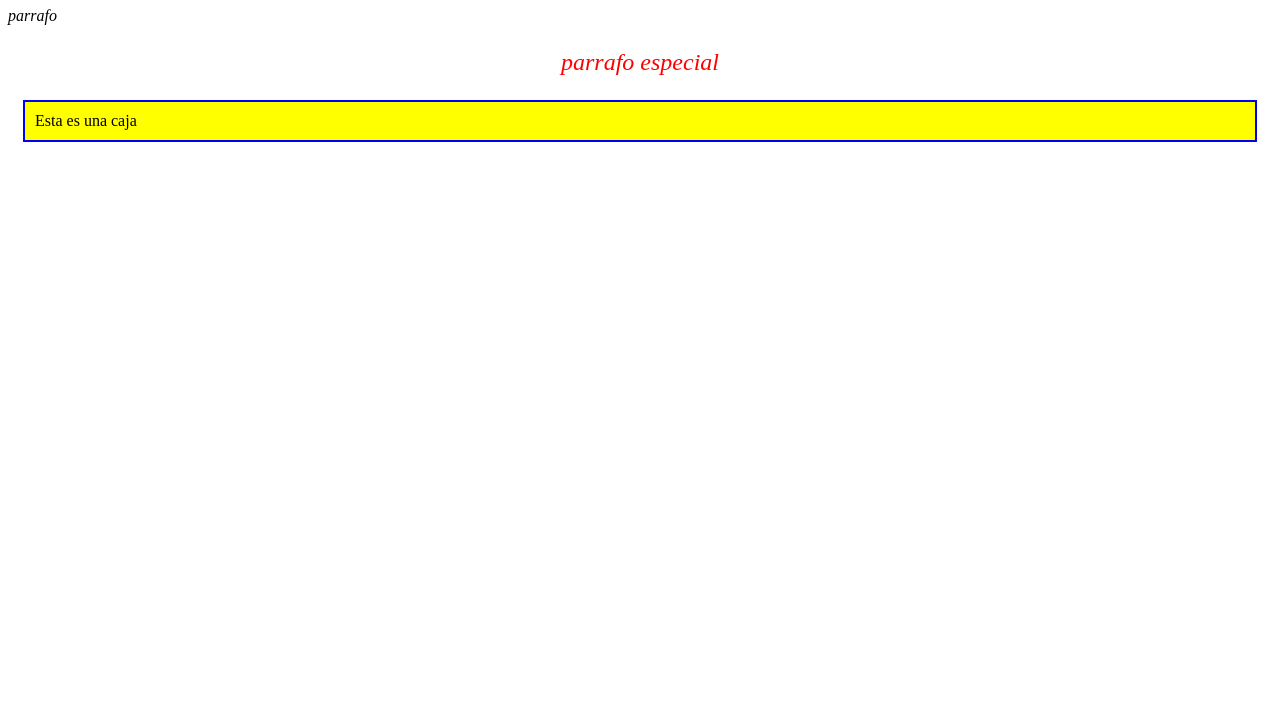
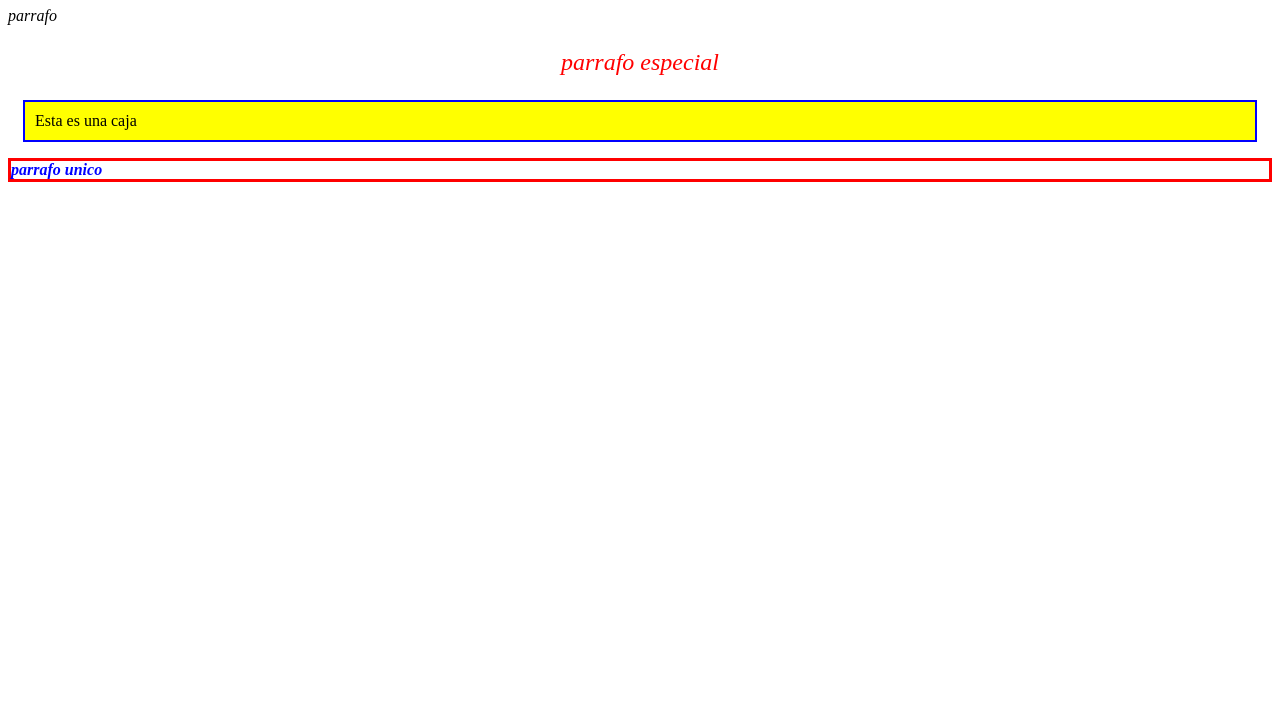
Before and after one commit to Marcelo-Flores-Solis/Laboratorio07, a plain HTML site: page index.html in a window 1280 px wide. Shown: the part 99-800 px from the top of the page. Drawn offline with Linux system fonts and the light colour scheme.

Commit message:
Paso 7: elemento unico

```diff
--- a/css/style.css
+++ b/css/style.css
@@ -15,3 +15,9 @@ p {
     padding: 10px;
     margin: 15px;
 }
+
+#unico {
+    color: blue;
+    font-weight: bold;
+    border: 3px solid red;
+}
--- a/index.html
+++ b/index.html
@@ -11,5 +11,6 @@
     <p> parrafo </p>
     <p class="titulo"> parrafo especial </p>
     <div class="caja"> Esta es una caja</div>
+    <p id="unico"> parrafo unico</p>
 </body>
 </html>
```
